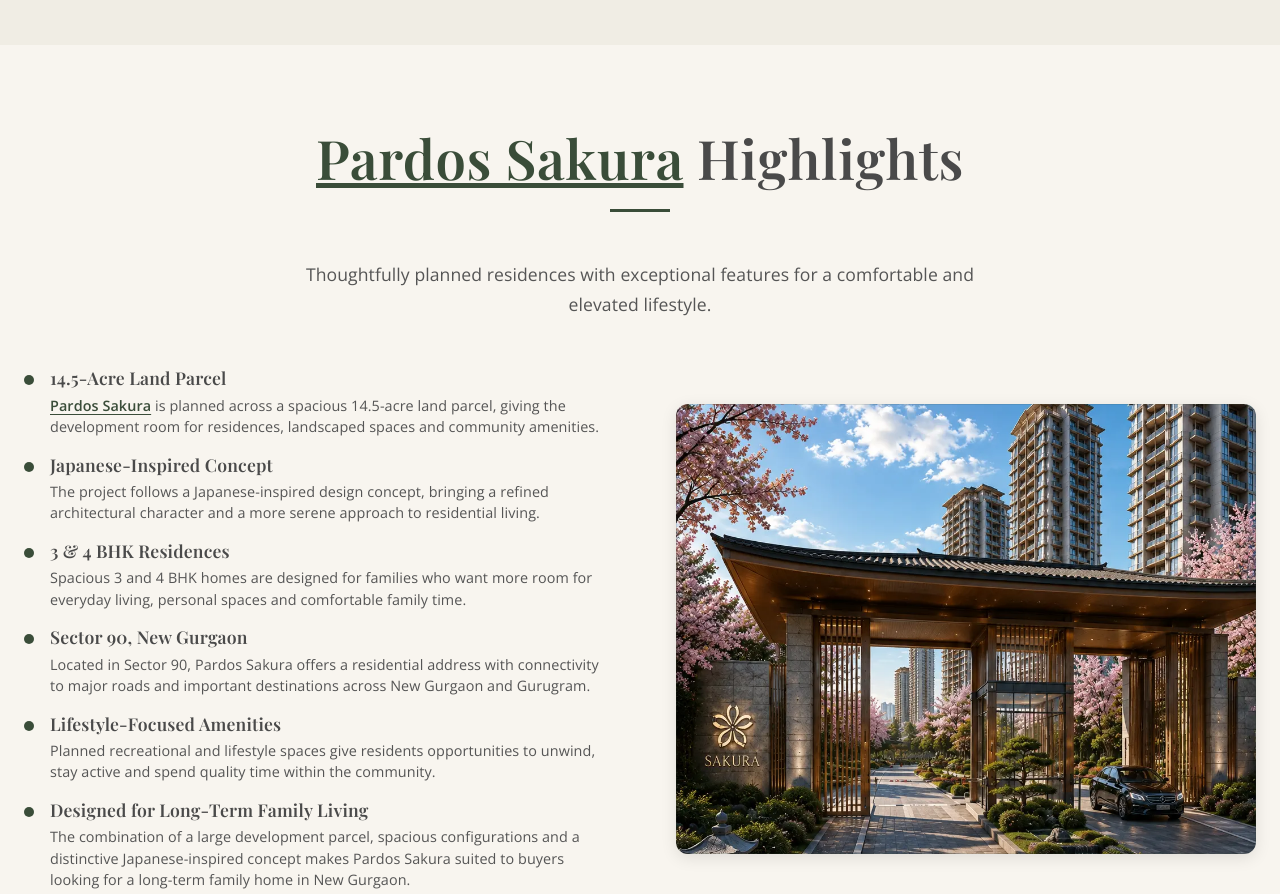
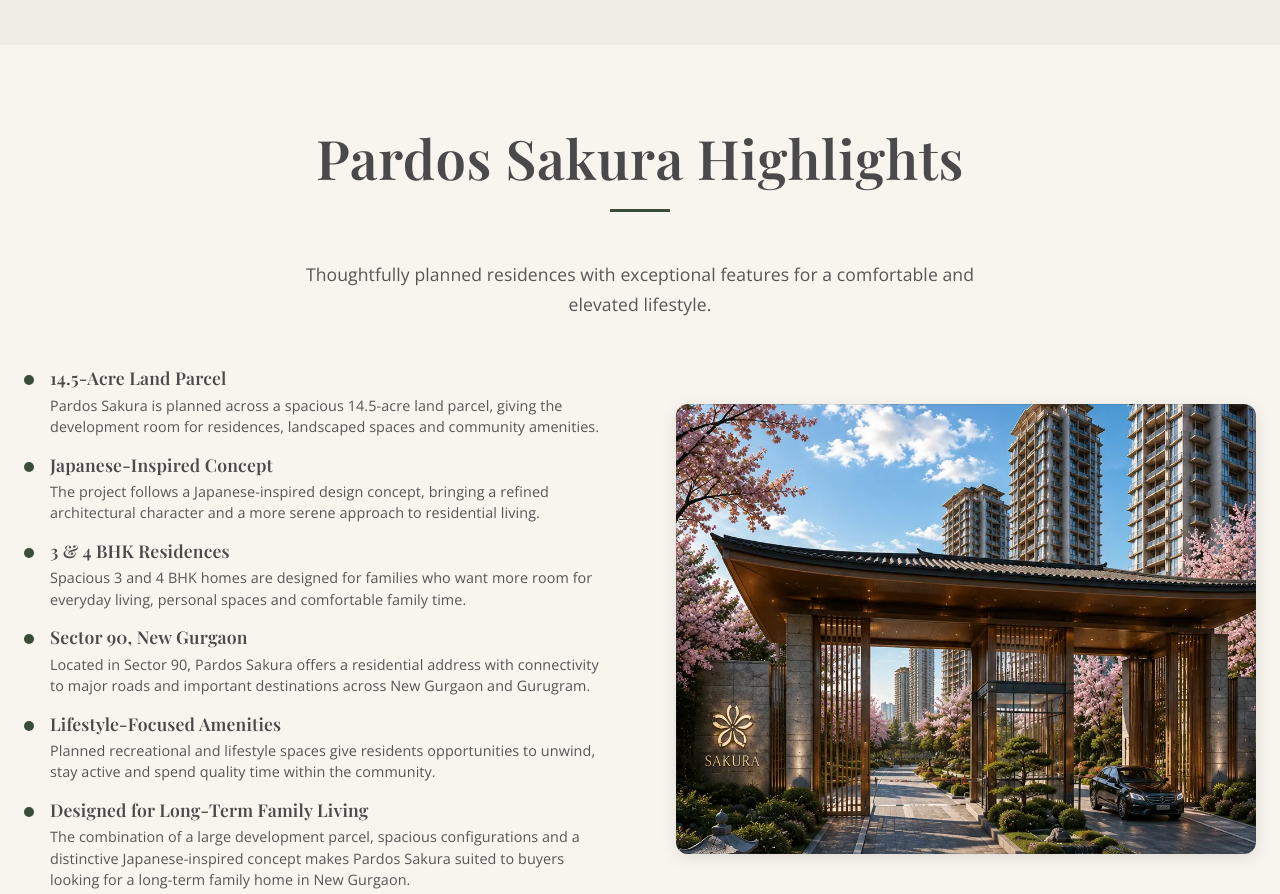
Before and after one commit to 91shivam96/pardos-v1, a plain HTML site: page index.html in a window 1280 px wide. Shown: the part 1540-2434 px from the top of the page. Drawn offline with nearby package versions, Linux system fonts and the light colour scheme; a web font is replaced by a local one.

Commit message:
chnages interlink

```diff
--- a/index.html
+++ b/index.html
@@ -166,7 +166,7 @@
       <!-- Highlights -->
       <section class="section">
         <div class="container">
-          <h2 class="section__title"><a class="brand-link" href="https://pardosgurgaon.com/" target="_blank" rel="noopener noreferrer">Pardos Sakura</a> Highlights</h2>
+          <h2 class="section__title">Pardos Sakura Highlights</h2>
           <div class="section__rule"></div>
           <p class="highlights-subtitle">Thoughtfully planned residences with exceptional features for a comfortable and elevated lifestyle.</p>
           <div class="split">
@@ -175,7 +175,7 @@
                 <span class="highlight-bullet"></span>
                 <div class="highlight-content">
                   <h3 class="highlight-title">14.5-Acre Land Parcel</h3>
-                  <p class="highlight-text"><a class="brand-link" href="https://pardosgurgaon.com/" target="_blank" rel="noopener noreferrer">Pardos Sakura</a> is planned across a spacious 14.5-acre land parcel, giving the development room for residences, landscaped spaces and community amenities.</p>
+                  <p class="highlight-text">Pardos Sakura is planned across a spacious 14.5-acre land parcel, giving the development room for residences, landscaped spaces and community amenities.</p>
                 </div>
               </div>
               <div class="highlight-item">
@@ -321,13 +321,13 @@
       <!-- What Makes Different -->
       <section class="section section--alt">
         <div class="container">
-          <h2 class="section__title">What Makes <a class="brand-link" href="https://pardosgurgaon.com/" target="_blank" rel="noopener noreferrer">Pardos Gurgaon</a> Different?</h2>
+          <h2 class="section__title">What Makes Pardos Gurgaon Different?</h2>
           <div class="section__rule"></div>
           <p class="intro__text">
             <a class="brand-link" href="https://pardosgurgaon.com/" target="_blank" rel="noopener noreferrer">Pardos Gurgaon</a> takes a different approach to residential living by combining contemporary architecture with an Indo-Japanese design concept. The focus is on creating spaces that feel open, balanced and naturally connected to their surroundings.
           </p>
           <p class="intro__text">
-            The theme draws from Japanese ideas of simplicity, greenery and thoughtful planning, while the overall design maintains a modern residential character. <a class="brand-link" href="https://pardosgurgaon.com/" target="_blank" rel="noopener noreferrer">Pardos Sakura</a> offers 3 and 4 BHK residences along with landscaped spaces, a clubhouse, fitness and wellness facilities, and recreational areas.
+            The theme draws from Japanese ideas of simplicity, greenery and thoughtful planning, while the overall design maintains a modern residential character. Pardos Sakura offers 3 and 4 BHK residences along with landscaped spaces, a clubhouse, fitness and wellness facilities, and recreational areas.
           </p>
           <p class="intro__text">
             Located in Sector 90, New Gurgaon, the project offers access towards Dwarka Expressway, NH-48 and IMT Manesar. This makes location an important factor for those considering connectivity across Gurugram and nearby areas.
```
